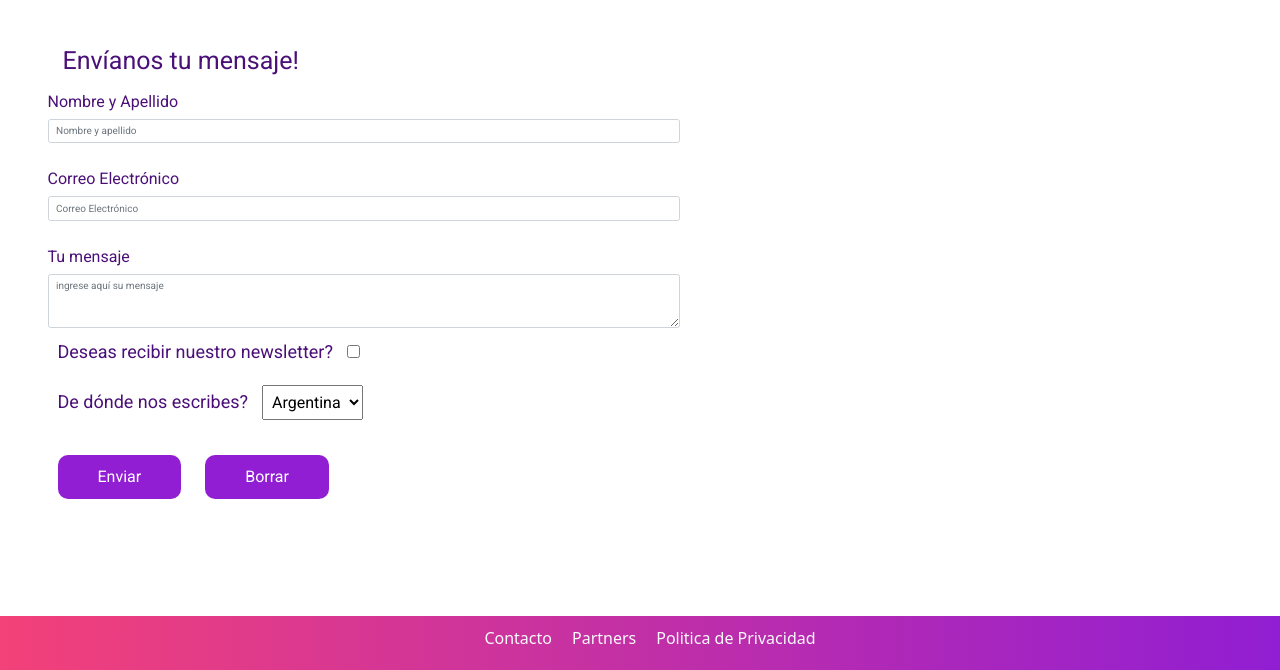
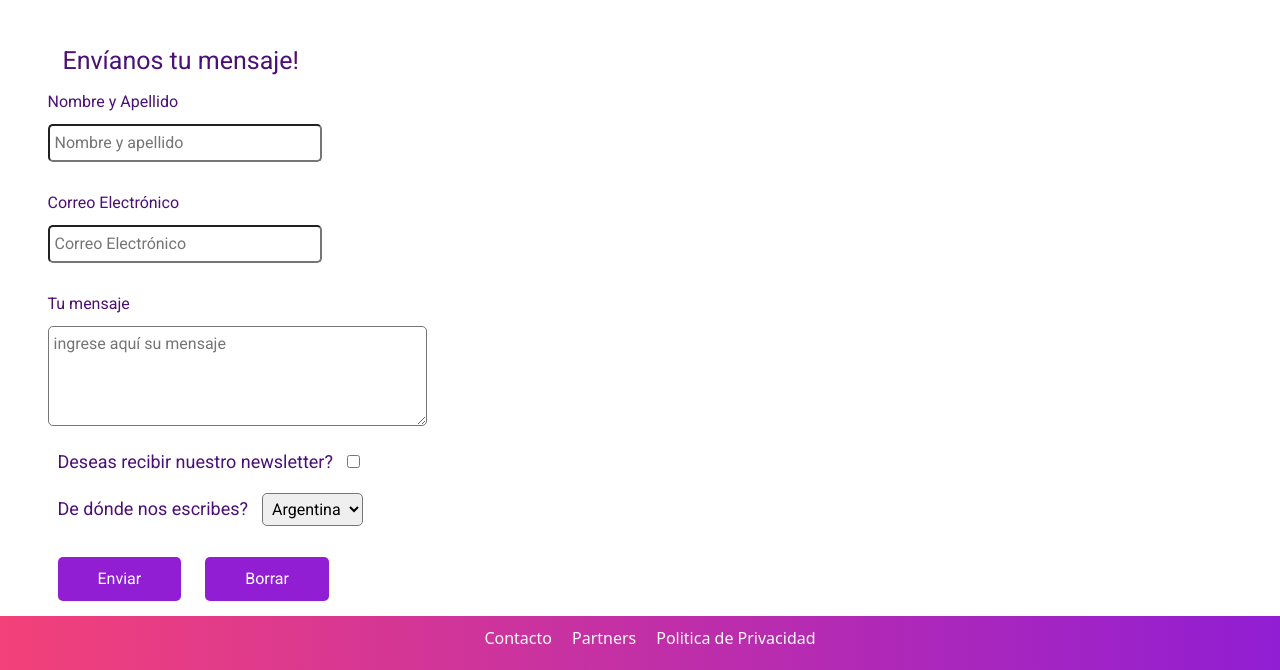
Before and after one commit to EJavierF/MuyProKids, a website: page views/contacto.html in a window 1280 px wide. Shown: the part 130-800 px from the top of the page. Drawn offline with nearby package versions, Linux system fonts and the light colour scheme; a web font is replaced by a local one.

Commit message:
v15 -- Se mejora estilo de formulario contacto

```diff
--- a/assets/scss/_form.scss
+++ b/assets/scss/_form.scss
@@ -17,32 +17,35 @@
 }
 
 .formInput__text_email {
-    width: 90%;
-    padding: 0.6rem 0.5rem;
-    margin: 0.6rem 1rem;
+    width: 65%;
+    padding: 0.5rem 0.5rem;
+    margin: 0.5rem 0rem;
+    border-radius: 5px;
 }
 
 .formInput__textarea {
     width: 90%;
     height: 10rem;
-    padding: 0.6rem 0.5rem;
-    margin: 0.6rem 1rem;
+    padding: 0.5rem 0.5rem;
+    margin: 0.5rem 0rem;
+    border-radius: 5px;
 }
 
 .formInput__checkbox {
-    padding: 6px 5px;
-    margin: 10px 0;
+    padding: 5px 5px;
+    margin: 1px 0;
 }
 
 .formInput__select {
-    padding: 6px 5px;
-    margin: 10px 0;
+    padding: 5px 5px;
+    margin: 1px 0;
+    border-radius: 5px;
 }
 
 .form__button {
     background-color: $color-violeta;
     border: none;
-    border-radius: 10px;
+    border-radius: 5px;
     color: $color-claro;
     padding: 10px 40px;
     text-decoration: none;
--- a/views/contacto.html
+++ b/views/contacto.html
@@ -65,25 +65,25 @@
             <section class="section1 container-fluid">
                 <h1 class="section1__title">Muy pro kids - Contacto</h1>
                 <div>
-                    <form action="" class="section1__form col-10 col-md-6">
+                    <form action="" class="section1__form col-10 col-md-4">
                         <fieldset>
                             <legend class="form__legend pb-2">Envíanos tu mensaje!</legend>
                             <div>
                                 <label class="form-label" for="name">Nombre y Apellido</label>
                                 <br />
-                                <input type="text" class="form-control" id="name" name="name" placeholder="Nombre y apellido" />
+                                <input type="text" class="formInput__text_email" id="name" name="name" placeholder="Nombre y apellido" />
                             </div>
                             <br />
                             <div>
                                 <label class="form-label" for="email">Correo Electrónico</label>
                                 <br />
-                                <input type="email" class="form-control" id="email" name="email" placeholder="Correo Electrónico" />
+                                <input type="email" class="formInput__text_email" id="email" name="email" placeholder="Correo Electrónico" />
                             </div>
                             <br />
                             <div>
                                 <label class="form-label" for="mensaje">Tu mensaje</label>
                                 <br />
-                                <textarea class="form-control" id="mensaje" name="mensaje" placeholder="ingrese aquí su mensaje" rows="3"></textarea>
+                                <textarea class="formInput__textarea" id="mensaje" name="mensaje" placeholder="ingrese aquí su mensaje" rows="3"></textarea>
                             </div>
 
                             <div>
```
Also changed, not shown: assets/css/style.css.
